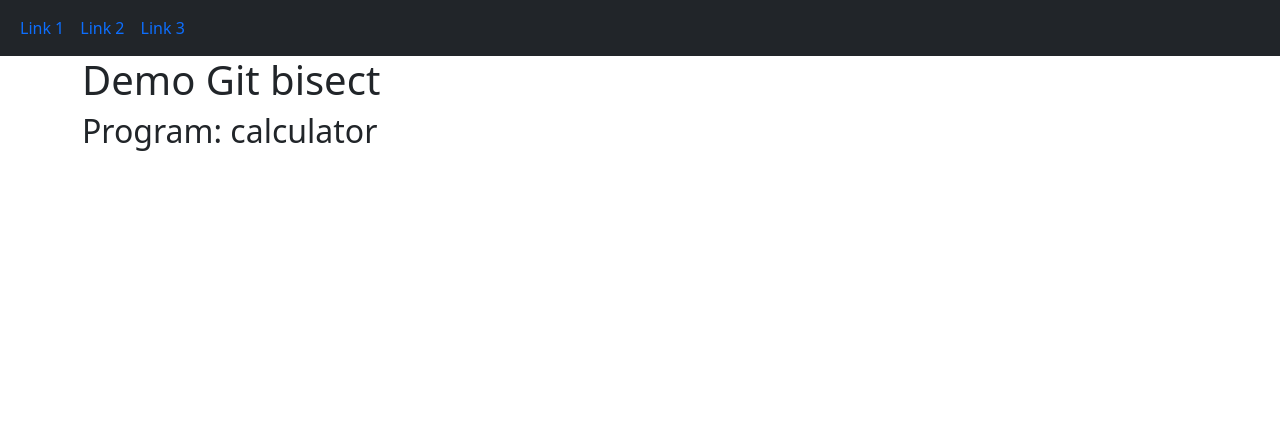
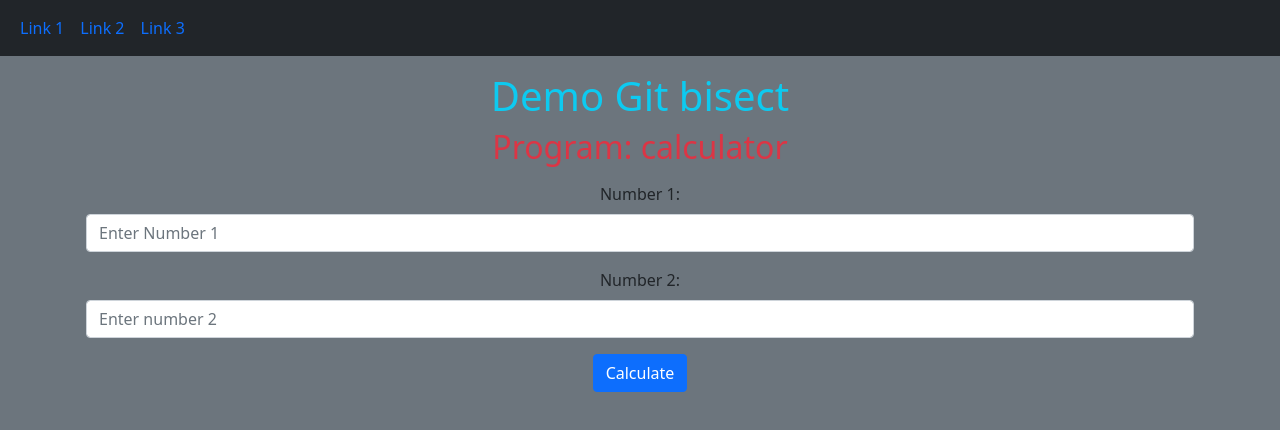
Before and after one commit to nathanWanderTech/git-bisect-for-tekos-conf, a plain HTML site: page index.html in a window 1280 px wide. Drawn offline with nearby package versions, Linux system fonts and the light colour scheme.

Commit message:
add form

```diff
--- a/index.html
+++ b/index.html
@@ -9,8 +9,9 @@
       href="https://cdn.jsdelivr.net/npm/bootstrap@5.1.1/dist/css/bootstrap.min.css"
       rel="stylesheet"
     />
+    <link rel="stylesheet" href="style.css" />
   </head>
-  <body>
+  <body class="bg-secondary">
     <header>
       <nav class="navbar navbar-expand-sm bg-dark">
         <div class="container-fluid">
@@ -29,9 +30,36 @@
       </nav>
     </header>
 
-    <div class="container">
-      <h1>Demo Git bisect</h1>
-      <h2>Program: calculator</h2>
+    <div class="container body">
+      <h1 class="text-info">Demo Git bisect</h1>
+      <h2 class="text-danger">Program: calculator</h2>
+
+      <div>
+        <form>
+          <div class="mb-3 mt-3">
+            <label for="number1" class="form-label">Number 1:</label>
+            <input
+              type="number"
+              class="form-control"
+              id="number1"
+              placeholder="Enter Number 1"
+              name="number1"
+            />
+          </div>
+          <div class="mb-3">
+            <label for="number2" class="form-label">Number 2:</label>
+            <input
+              type="number"
+              class="form-control"
+              id="number2"
+              placeholder="Enter number 2"
+              name="number2"
+            />
+          </div>
+
+          <button type="button" class="btn btn-primary">Calculate</button>
+        </form>
+      </div>
     </div>
 
     <script src="https://cdn.jsdelivr.net/npm/bootstrap@5.1.1/dist/js/bootstrap.bundle.min.js"></script>
--- /dev/null
+++ b/style.css
@@ -0,0 +1,4 @@
+.body {
+  text-align: center;
+  padding: 1em;
+}
```
